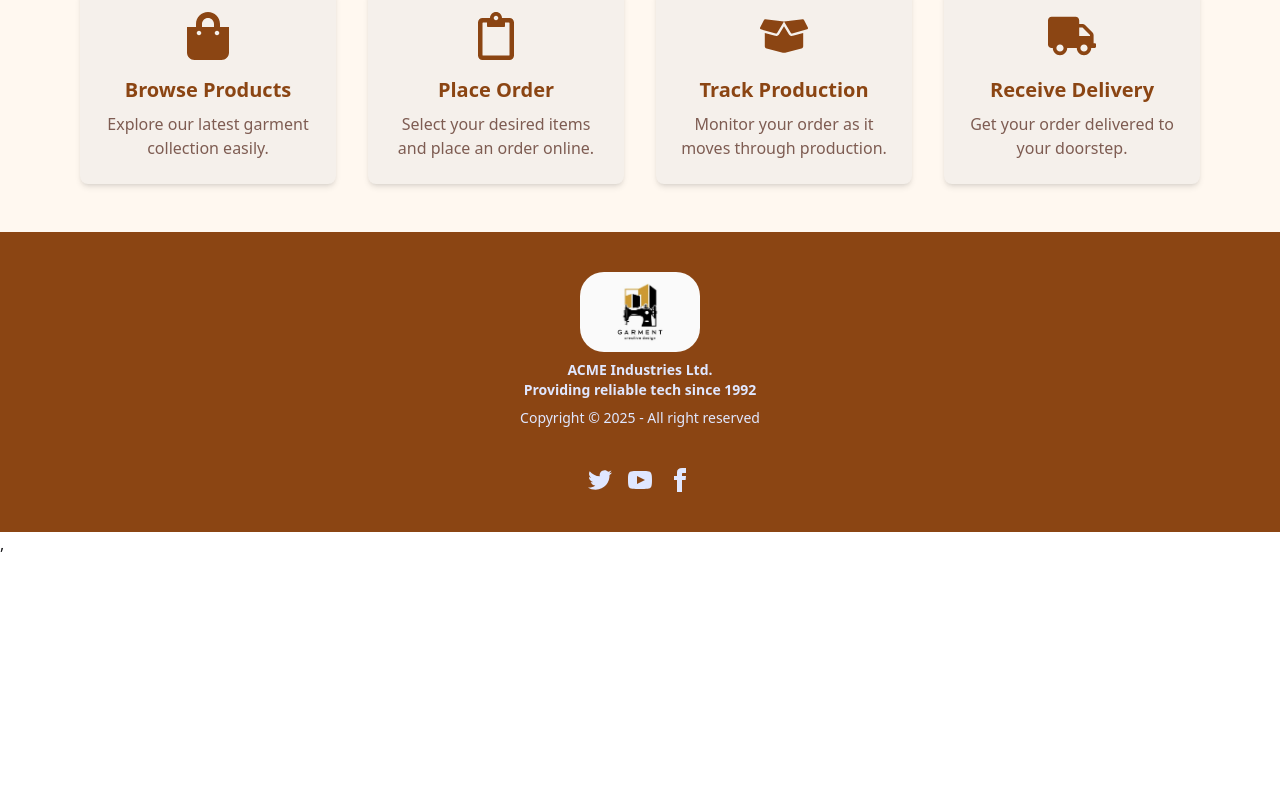
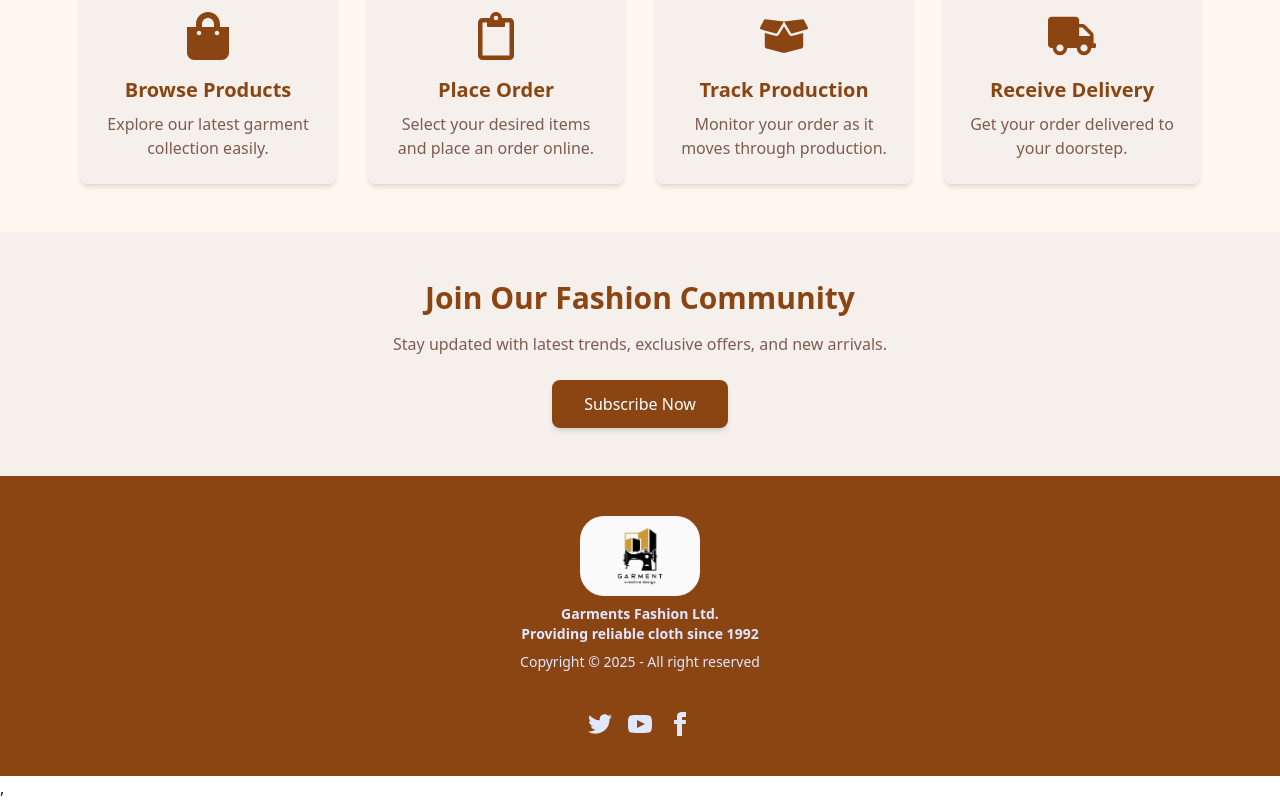
Before and after one commit to Ashiqweb123/Garments-product-tracking-client, a React (Vite) app: page / in a window 1280 px wide. Shown: the part 640-1440 px from the top of the page. Before the commit the page ends 1196 px from the top, so only its background shows below. Built offline with nearby package versions, Linux system fonts and the light colour scheme.

Commit message:
brand-add

```diff
--- a/package.json
+++ b/package.json
@@ -13,6 +13,7 @@
     "@tailwindcss/vite": "^4.1.17",
     "react": "^19.2.0",
     "react-dom": "^19.2.0",
+    "react-fast-marquee": "^1.6.5",
     "react-icons": "^5.5.0",
     "react-responsive-carousel": "^3.2.23",
     "react-router": "^7.10.1",
--- a/src/Pages/Home/Home/Home.jsx
+++ b/src/Pages/Home/Home/Home.jsx
@@ -1,12 +1,14 @@
 import React from "react";
 import Banner from "./Banner/Banner";
 import HowWorks from "./HowWorks";
+import PromoSection from "./PromoSection/PromoSection";
 
 const Home = () => {
   return (
     <div>
       <Banner></Banner>
       <HowWorks></HowWorks>
+      <PromoSection></PromoSection>
     </div>
   );
 };
--- /dev/null
+++ b/src/Pages/Home/Home/PromoSection/PromoSection.jsx
@@ -0,0 +1,19 @@
+import React from "react";
+
+const PromoSection = () => {
+  return (
+    <div className="bg-[#F5F0EB] py-12 flex flex-col items-center justify-center text-center">
+      <h2 className="text-3xl font-bold text-[#8B4513] mb-4">
+        Join Our Fashion Community
+      </h2>
+      <p className="text-[#7E5C52] mb-6 px-4 md:px-0">
+        Stay updated with latest trends, exclusive offers, and new arrivals.
+      </p>
+      <button className="bg-[#8B4513] hover:bg-[#D2691E] text-white px-8 py-3 rounded-lg shadow-md transition-transform transform ">
+        Subscribe Now
+      </button>
+    </div>
+  );
+};
+
+export default PromoSection;
--- a/src/Pages/Shared/Footer/Footer.jsx
+++ b/src/Pages/Shared/Footer/Footer.jsx
@@ -7,9 +7,9 @@ const Footer = () => {
       <aside>
         <Logo></Logo>
         <p className="font-bold">
-          ACME Industries Ltd.
+          Garments Fashion Ltd.
           <br />
-          Providing reliable tech since 1992
+          Providing reliable cloth since 1992
         </p>
         <p>Copyright © {new Date().getFullYear()} - All right reserved</p>
       </aside>
--- a/src/Pages/Shared/Nav/Navbar.jsx
+++ b/src/Pages/Shared/Nav/Navbar.jsx
@@ -28,7 +28,7 @@ const Navbar = () => {
     </>
   );
   return (
-    <div className="navbar bg-base-100 shadow-sm">
+    <div className="navbar bg-primary text-white font-bold shadow-sm">
       <div className="navbar-start">
         <div className="dropdown">
           <div tabIndex={0} role="button" className="btn btn-ghost lg:hidden">
```
Also changed, not shown: 1 other file (tests, documents, lock files or other folders).
